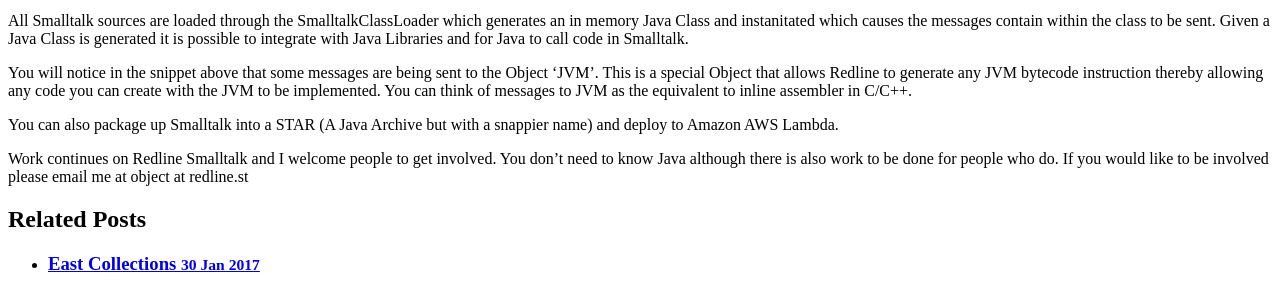
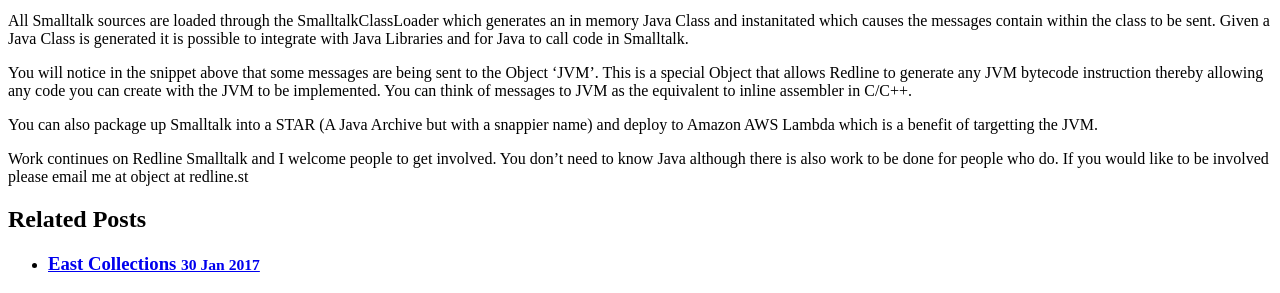
Before and after one commit to jamesladd/jamesladdcode, a Jekyll site: the page built from _posts/2017-02-01-redline-smalltalk.md, in a window 1280 px wide, cut to the strip 983-1276 px from the top of the page. Built offline with Jekyll 4.4.1, drawn with Linux system fonts in a browser that asks for light colours.

Commit message:
Minor tweak.

```diff
--- a/_posts/2017-02-01-redline-smalltalk.md
+++ b/_posts/2017-02-01-redline-smalltalk.md
@@ -23,7 +23,7 @@ All Smalltalk sources are loaded through the SmalltalkClassLoader which generate
 
 You will notice in the snippet above that some messages are being sent to the Object 'JVM'. This is a special Object that allows Redline to generate any JVM bytecode instruction thereby allowing any code you can create with the JVM to be implemented. You can think of messages to JVM as the equivalent to inline assembler in C/C++.
 
-You can also package up Smalltalk into a STAR (A Java Archive but with a snappier name) and deploy to Amazon AWS Lambda.
+You can also package up Smalltalk into a STAR (A Java Archive but with a snappier name) and deploy to Amazon AWS Lambda which is a benefit of targetting the JVM.
 
 Work continues on Redline Smalltalk and I welcome people to get involved. You don't need to know Java although there is also work to be done for people who do.
 If you would like to be involved please email me at object at redline.st
```
